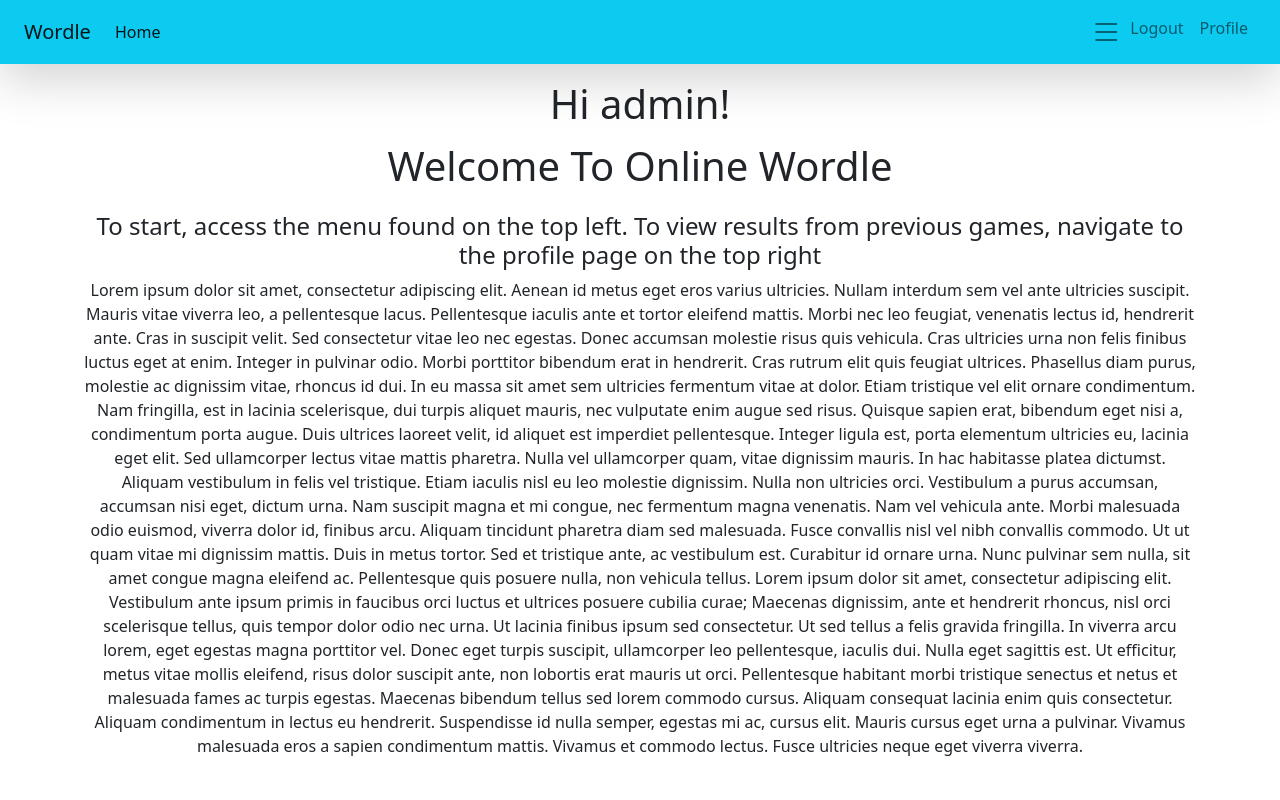
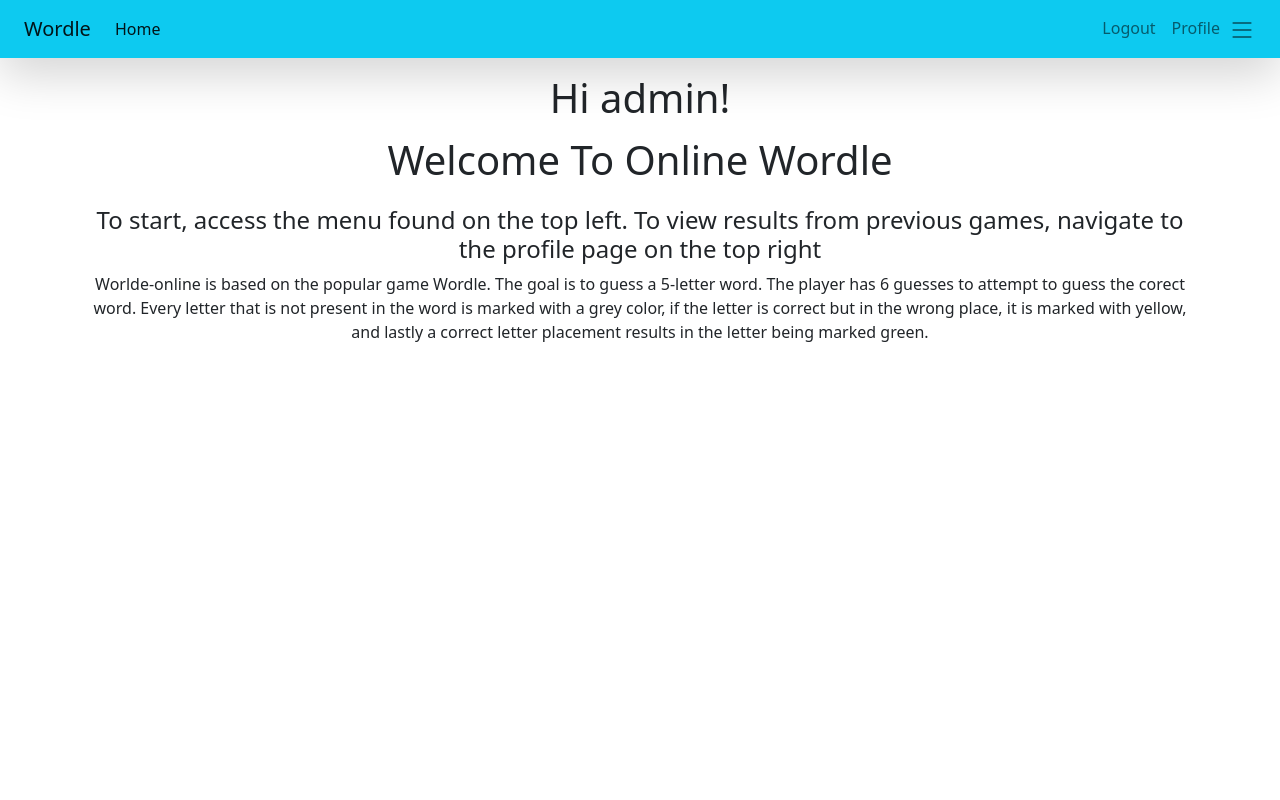
Before and after one commit to AndyDickie/Eksamsprojekt, a Django app: page / in a window 1280 px wide. Run offline with Django 4.2, Linux system fonts and the light colour scheme; a user stored in the database is signed in.

Commit message:
Final version

```diff
--- a/Wordle/Game/models.py
+++ b/Wordle/Game/models.py
@@ -16,17 +16,16 @@
     Accepteres invitationen, bliver invitationen inaktiv, og et spil laves.
     """
 
-    #sender = models.ManyToManyField(settings.AUTH_USER_MODEL, related_name='sender')
     sender = models.ForeignKey(settings.AUTH_USER_MODEL, null=True, related_name='sender', on_delete=models.CASCADE)
-    #receiver = models.ManyToManyField(settings.AUTH_USER_MODEL, related_name='receiver')
+
     receiver = models.ForeignKey(settings.AUTH_USER_MODEL, null=True, related_name='receiver', on_delete=models.CASCADE)
+
     active = models.BooleanField(default=True)
 
     def accept_invite(self):
         "accepts invite, and creates a instance og game_lobby object"
         self.active = False
         self.save()
-        print("SSSSSSS", self.sender, self.receiver, self)
         game = GameLobby(Player_1 = self.sender, Player_2 = self.receiver, game_invite = self)
         game.save()
         print("ACCEPTED")
--- a/Wordle/Game/static/js/script.js
+++ b/Wordle/Game/static/js/script.js
@@ -149,14 +149,13 @@
         setTimeout(() => {
             //shade box
             kasse.style.backgroundColor = bogstavFarve
-            //shadeKeyBoard(letter, letterColor)
         }, delay)
     }
     if (gætString === rigtigGætString) {
         // POST METHOD HERE
         toastr.success("Du gættede det/You guessed it");
         document.getElementById("spinner").removeAttribute("hidden")
-        setTimeout(function () { post_results(antalGættede); }, 5000);
+        setTimeout(function () { post_results(antalGættede); }, 5000); //resultet postes
         resterendeGæt = 0;
         return
     } else {
@@ -170,7 +169,7 @@
             toastr.error("du tabte/you lost");
             toastr.info(`Rigtige ord/correct word: "${rigtigGætString}"`)
             document.getElementById("spinner").removeAttribute("style")
-            setTimeout(function () { post_results(antalGættede); }, 5000);
+            setTimeout(function () { post_results(antalGættede); }, 5000); //resultatet postes
         }
     }
 }
--- a/Wordle/Game/views.py
+++ b/Wordle/Game/views.py
@@ -55,8 +55,6 @@
     #Returns all friends of the user for context
     fl = FriendList.objects.get(user = request.user)
     friends = fl.friends.all()
-    #users = User.objects.exclude(username__in = [user.username for user in friends] + [request.user.username])
-
 
     #Returns active game invites to the user
     challenges = GameInvite.objects.filter(receiver = request.user)
--- a/Wordle/templates/base.html
+++ b/Wordle/templates/base.html
@@ -35,15 +35,16 @@
 
           {% if user.is_authenticated%}
           <ul class="navbar-nav ml-auto">
-            <li class="nav-item">
-              <a class="nav-link p-0" data-bs-toggle="offcanvas" href="#offcanvasExample" role="button"
-                aria-controls="offcanvasExample" style="font-size: 2rem;"><i class="bi bi-list p-0 m-0"></i></a>
-            </li>
+
             <li class="nav-item" id="logout_button">
               <a class="nav-link" href=" {% url 'logout' %}">Logout</a>
             </li>
             <li class="nav-item" id="profile">
               <a class="nav-link" href="{% url 'profile' user_id=user.id %}">Profile</a>
+            </li>
+            <li class="nav-item">
+              <a class="nav-link p-0" data-bs-toggle="offcanvas" href="#offcanvasExample" role="button"
+                aria-controls="offcanvasExample" style="font-size: 1.75rem;"><i class="bi bi-list p-0 m-0"></i></a>
             </li>
           </ul>
 
@@ -87,6 +88,10 @@
           <a href="{% url 'leaderboard' %}" class="btn btn-secondary">Leaderboards</a>
           <div>View the global leaderboard, aswell as your friends leaderboard.</div>
         </div>
+        <div class="mt-4 mx-1">
+          <a href="{% url 'profile' user_id=user.id %}" class="btn btn-secondary">Profile</a>
+          <div>View your results and details of last games</div>
+        </div>
       </div>
     </div>
     {% endif %}
--- a/Wordle/templates/home.html
+++ b/Wordle/templates/home.html
@@ -9,38 +9,9 @@
 <div class="container text-center">
   <h4>To start, access the menu found on the top left. To view results from previous games, navigate to the profile page
     on the top right</h4>
-  <p>Lorem ipsum dolor sit amet, consectetur adipiscing elit. Aenean id metus eget eros varius ultricies. Nullam
-    interdum sem vel ante ultricies suscipit. Mauris vitae viverra leo, a pellentesque lacus. Pellentesque iaculis ante
-    et tortor eleifend mattis. Morbi nec leo feugiat, venenatis lectus id, hendrerit ante. Cras in suscipit velit. Sed
-    consectetur vitae leo nec egestas. Donec accumsan molestie risus quis vehicula. Cras ultricies urna non felis
-    finibus luctus eget at enim. Integer in pulvinar odio. Morbi porttitor bibendum erat in hendrerit. Cras rutrum elit
-    quis feugiat ultrices. Phasellus diam purus, molestie ac dignissim vitae, rhoncus id dui. In eu massa sit amet sem
-    ultricies fermentum vitae at dolor. Etiam tristique vel elit ornare condimentum.
-
-    Nam fringilla, est in lacinia scelerisque, dui turpis aliquet mauris, nec vulputate enim augue sed risus. Quisque
-    sapien erat, bibendum eget nisi a, condimentum porta augue. Duis ultrices laoreet velit, id aliquet est imperdiet
-    pellentesque. Integer ligula est, porta elementum ultricies eu, lacinia eget elit. Sed ullamcorper lectus vitae
-    mattis pharetra. Nulla vel ullamcorper quam, vitae dignissim mauris. In hac habitasse platea dictumst. Aliquam
-    vestibulum in felis vel tristique. Etiam iaculis nisl eu leo molestie dignissim. Nulla non ultricies orci.
-    Vestibulum a purus accumsan, accumsan nisi eget, dictum urna. Nam suscipit magna et mi congue, nec fermentum magna
-    venenatis. Nam vel vehicula ante. Morbi malesuada odio euismod, viverra dolor id, finibus arcu. Aliquam tincidunt
-    pharetra diam sed malesuada. Fusce convallis nisl vel nibh convallis commodo.
-
-    Ut ut quam vitae mi dignissim mattis. Duis in metus tortor. Sed et tristique ante, ac vestibulum est. Curabitur id
-    ornare urna. Nunc pulvinar sem nulla, sit amet congue magna eleifend ac. Pellentesque quis posuere nulla, non
-    vehicula tellus. Lorem ipsum dolor sit amet, consectetur adipiscing elit. Vestibulum ante ipsum primis in faucibus
-    orci luctus et ultrices posuere cubilia curae; Maecenas dignissim, ante et hendrerit rhoncus, nisl orci scelerisque
-    tellus, quis tempor dolor odio nec urna. Ut lacinia finibus ipsum sed consectetur. Ut sed tellus a felis gravida
-    fringilla.
-
-    In viverra arcu lorem, eget egestas magna porttitor vel. Donec eget turpis suscipit, ullamcorper leo pellentesque,
-    iaculis dui. Nulla eget sagittis est. Ut efficitur, metus vitae mollis eleifend, risus dolor suscipit ante, non
-    lobortis erat mauris ut orci. Pellentesque habitant morbi tristique senectus et netus et malesuada fames ac turpis
-    egestas. Maecenas bibendum tellus sed lorem commodo cursus. Aliquam consequat lacinia enim quis consectetur. Aliquam
-    condimentum in lectus eu hendrerit. Suspendisse id nulla semper, egestas mi ac, cursus elit. Mauris cursus eget urna
-    a pulvinar. Vivamus malesuada eros a sapien condimentum mattis. Vivamus et commodo lectus. Fusce ultricies neque
-    eget viverra viverra.
-
+  <p>Worlde-online is based on the popular game Wordle. The goal is to guess a 5-letter word.
+    The player has 6 guesses to attempt to guess the corect word. Every letter that is not present in the word is marked with a grey color,
+    if the letter is correct but in the wrong place, it is marked with yellow, and lastly a correct letter placement results in the letter being marked green.
   </p>
 </div>
 
```
Also changed, not shown: Wordle/Wordle/settings.py (+7 -0 lines), Wordle/accounts/views.py (+19 -17 lines), Wordle/db.sqlite3, Wordle/myapp_models.png (added).
